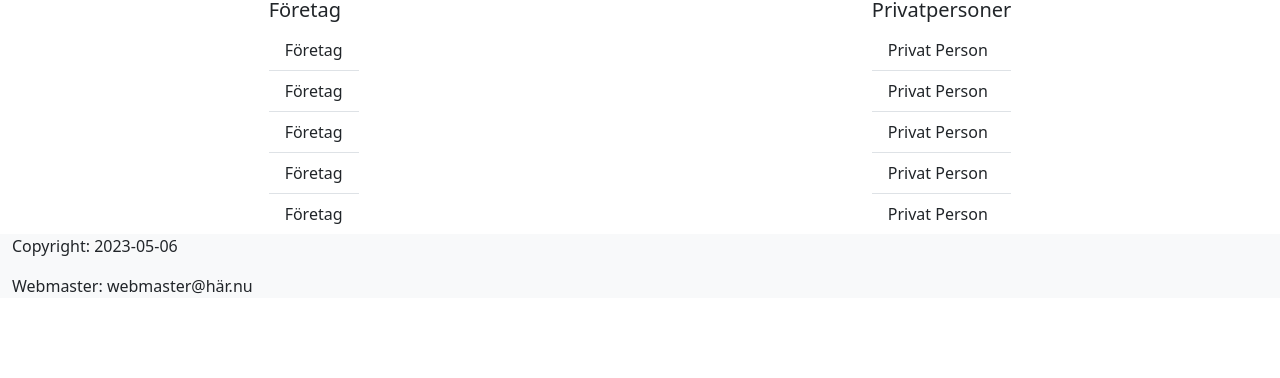
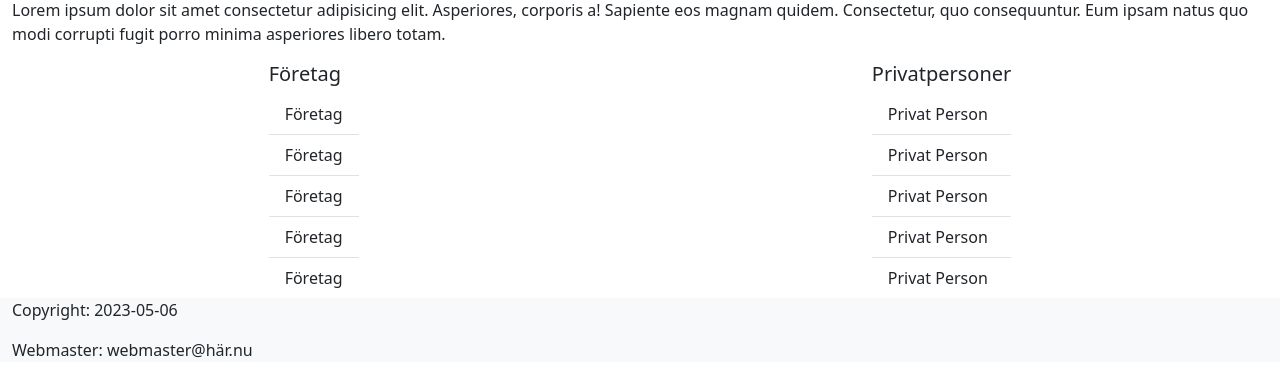
Before and after one commit to Maxth/Lexicon-LTU-Kaffeparty, a plain HTML site: page products.html in a window 1280 px wide. Shown: the part 1334-1712 px from the top of the page. Before the commit the page ends 1648 px from the top, so only its background shows below. Drawn offline with nearby package versions, Linux system fonts and the light colour scheme.

Commit message:
add some lorem

```diff
--- a/products.html
+++ b/products.html
@@ -107,6 +107,9 @@
     </section>
     <section class="container-fluid mt-4">
         <h3>Kaffeparty</h3>
+        <p>Lorem ipsum dolor sit amet consectetur adipisicing elit. Asperiores, corporis a! Sapiente eos magnam quidem.
+            Consectetur, quo consequuntur. Eum ipsam natus quo modi corrupti fugit porro minima asperiores libero totam.
+        </p>
         <div class="d-flex flex-row justify-content-around">
             <div>
                 <h5>Företag</h5>
```
